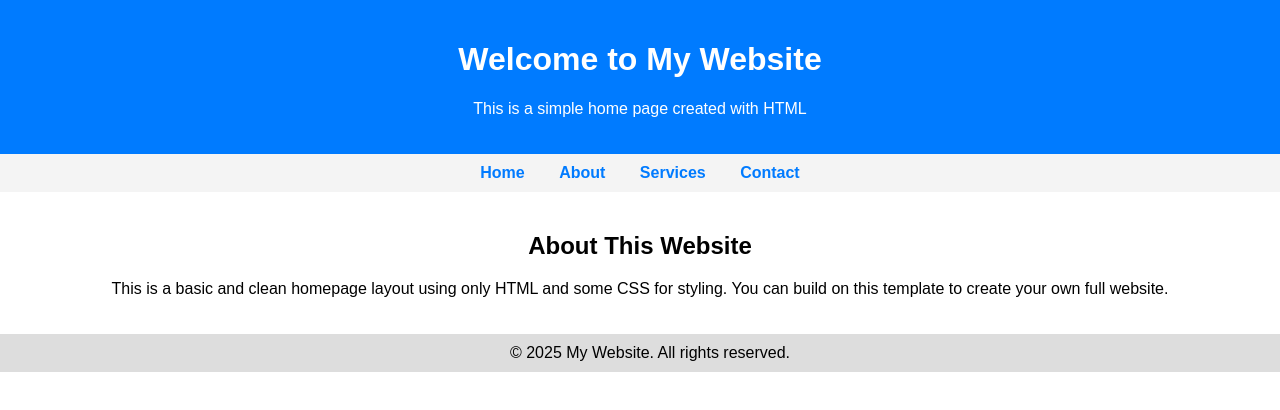
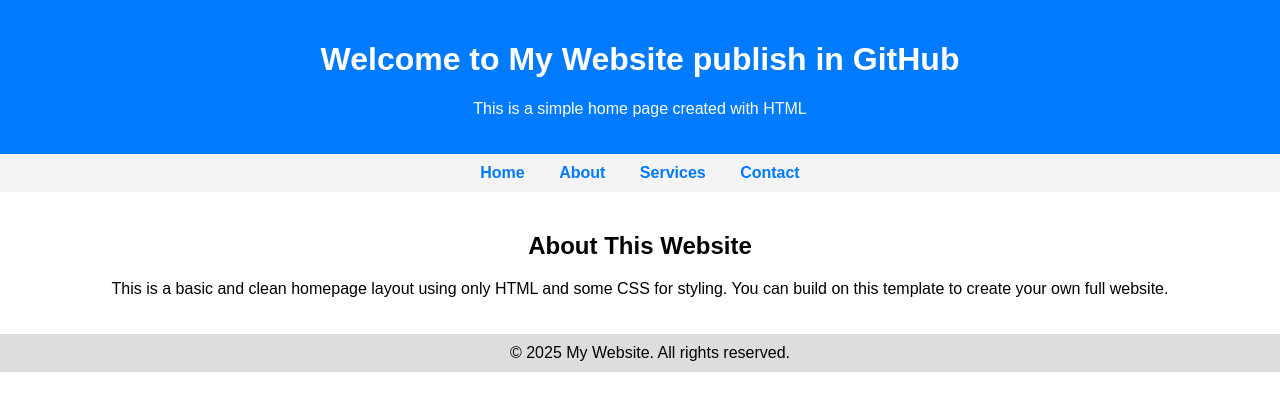
Before and after one commit to drdcshrimali-ops/Deploy, a plain HTML site: page index.html in a window 1280 px wide. Drawn offline with Linux system fonts and the light colour scheme.

Commit message:
Title Change

```diff
--- a/index.html
+++ b/index.html
@@ -46,7 +46,7 @@
 <body>
 
     <header>
-        <h1>Welcome to My Website</h1>
+        <h1>Welcome to My Website publish in GitHub</h1>
         <p>This is a simple home page created with HTML</p>
     </header>
 
```
